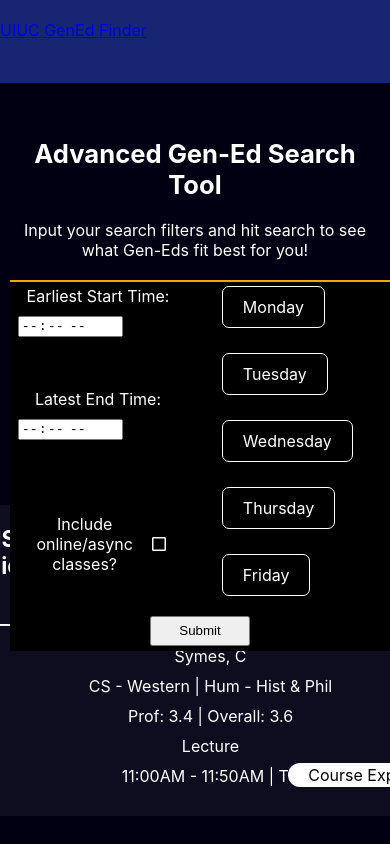
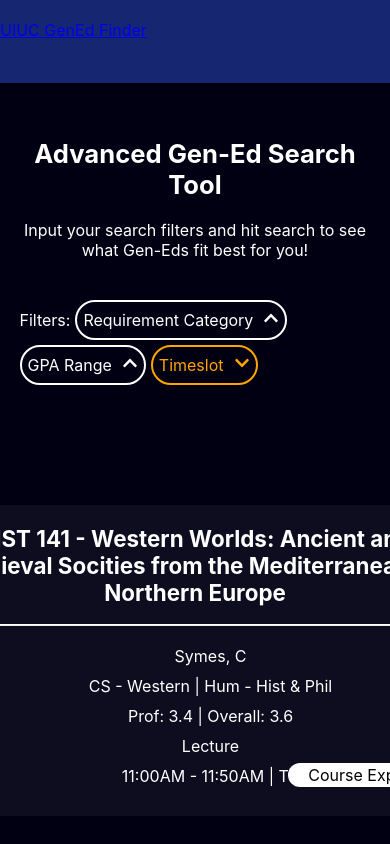
Before and after one commit to JCalago02/UIUC-GenEd-Finder, a React (Create React App) app: page /find-classes in a window 390 px wide. Both pictures are taken after a click on the element "Timeslot". Shown: the top 844 px of the page. Built offline with nearby package versions, Linux system fonts and the light colour scheme.

Commit message:
Fix positioning for non-mobile screen resolutions

```diff
--- a/src/Sections/SearchFilterRow/SearchFilterRow.js
+++ b/src/Sections/SearchFilterRow/SearchFilterRow.js
@@ -74,7 +74,7 @@ function SearchFilterRow({restrictionList, setRestrictionList}) {
                     changeIdFunction = {setShowId}/>
             </div>
 
-            {showId === 1 ? ( <CategorySelector selectedCategories={restrictionList.requirementCategories} submitSelectedCategories={HandleCategoryChange}></CategorySelector>) : null }
+            {showId === 1 ? (<CategorySelector selectedCategories={restrictionList.requirementCategories} submitSelectedCategories={HandleCategoryChange}></CategorySelector>) : null }
             {showId === 2 ? (<GpaSelector setGPABounds={HandleGPAChange}/>) : null}
             {showId === 3 ? (<TimeSelectorSection setTimeList={HandleTimeslotChange}/>) : null}
 
--- a/src/Sections/TimeSelectorSection/TimeSelectorSection.css
+++ b/src/Sections/TimeSelectorSection/TimeSelectorSection.css
@@ -1,7 +1,6 @@
 .grid-container {
     position:absolute;
-    top:280px;
-    left: 85px;
+    margin: 15px 0px 0px 383px;
     background-color: black;
     padding: 1% 2%;
     border-top: solid 2px orange;
```
